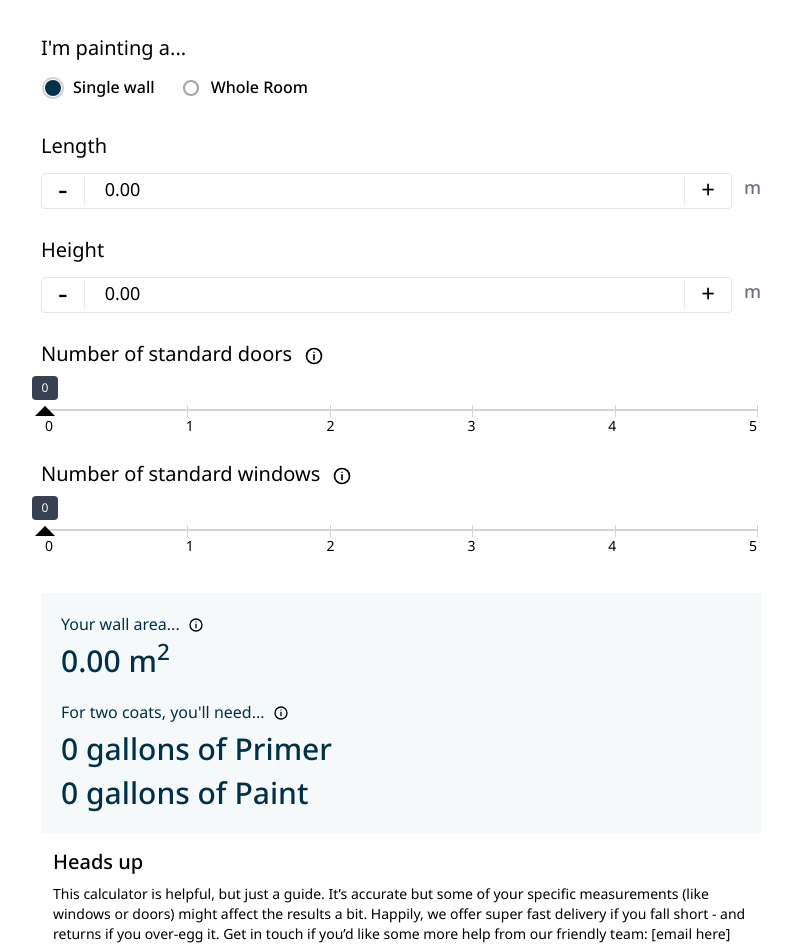
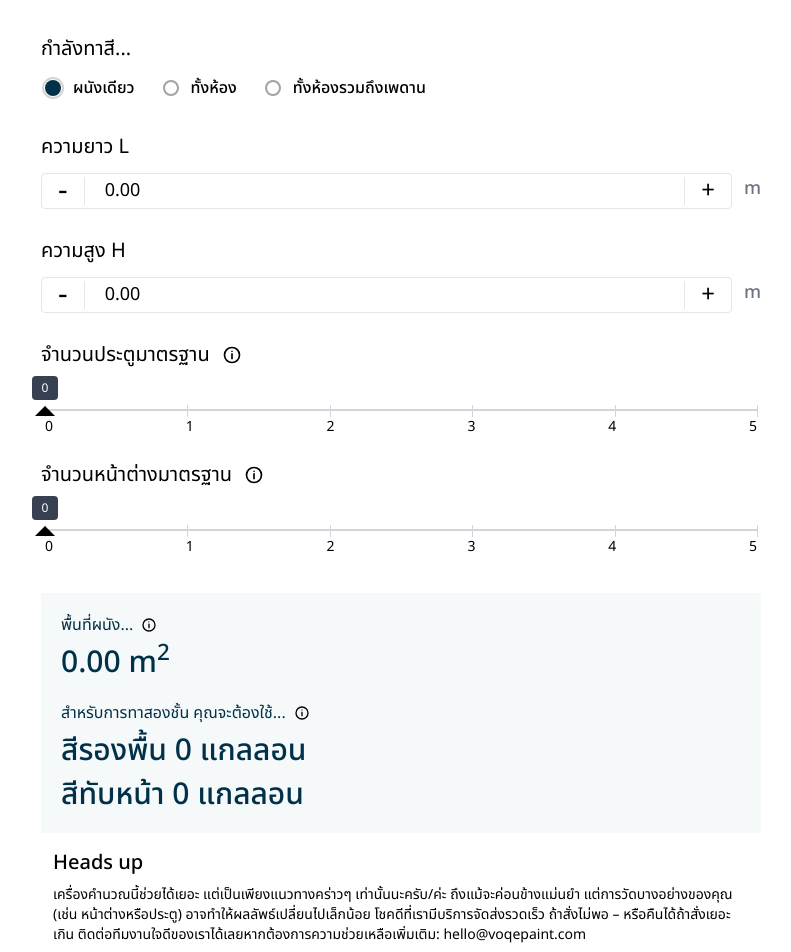
Before and after one commit to AungKyawPhyo1142/paint-calculator, a React (Vite) app: page / in a window 1280 px wide. Shown: the part 120-1072 px from the top of the page, without its empty margins (239-1030 px from the left). Built offline with nearby package versions, Linux system fonts and the light colour scheme.

Commit message:
feat: add logic for ceiling.Paint

```diff
--- a/src/App.tsx
+++ b/src/App.tsx
@@ -14,6 +14,7 @@ function App() {
   const [area, setArea] = useState<string>("0.00");
   const [amountOfPrimer, setAmountOfPrimer] = useState<number>(0);
   const [amountOfPaint, setAmountOfPaint] = useState<number>(0);
+  const [amountOfCeilingPaint, setAmountOfCeilingPaint] = useState<number>(0);
 
   const handleRoomTypeChange = (e: React.ChangeEvent<HTMLInputElement>) => {
     setRoomType(e.target.value);
@@ -31,7 +32,7 @@ function App() {
   const AREA_ONE_GALLON_OF_PRIMER_CAN_COVER = 40; // m^2
   const NUMBER_OF_TIMES_FOR_PAINT = 2;
   const AREA_ONE_GALLON_OF_PAINT_CAN_COVER = 40; // m^2
-  const BUFFER = 0.15; //15% buffer
+  const BUFFER = 1.15; //15% buffer
 
   // calculate total area for whole room
   useEffect(() => {
@@ -47,7 +48,7 @@ function App() {
         DOORS_AREA * doors[0] -
         WINDOWS_AREA * windows[0]
       ).toFixed(2);
-    } else {
+    } else if (roomType === "singleWall") {
       // single wall
       Rarea = (parseFloat(length) * parseFloat(height)).toFixed(2);
 
@@ -56,6 +57,9 @@ function App() {
         DOORS_AREA * doors[0] -
         WINDOWS_AREA * windows[0]
       ).toFixed(2);
+    } else {
+      // whole room with ceiling
+      Rarea = (parseFloat(width) * parseFloat(length)).toFixed(2);
     }
 
     // primer
@@ -63,19 +67,25 @@ function App() {
       (parseFloat(Rarea) / AREA_ONE_GALLON_OF_PRIMER_CAN_COVER) *
       NUMBER_OF_TIMES_FOR_PRIMER
     ).toFixed(2);
-    primerAmt = Math.ceil(parseFloat(primerAmt) * (1 + BUFFER)).toFixed(2);
+    primerAmt = Math.ceil(parseFloat(primerAmt) * BUFFER).toFixed(2);
 
     // paint
     let paintAmt = (
       (parseFloat(Rarea) / AREA_ONE_GALLON_OF_PAINT_CAN_COVER) *
       NUMBER_OF_TIMES_FOR_PAINT
     ).toFixed(2);
+    paintAmt = Math.ceil(parseFloat(paintAmt) * BUFFER).toFixed(2);
 
-    paintAmt = Math.ceil(parseFloat(paintAmt) * (1 + BUFFER)).toFixed(2);
+    // ceiling paint
+    const ceilingPaint = (
+      (parseFloat(Rarea) * NUMBER_OF_TIMES_FOR_PAINT * BUFFER) /
+      AREA_ONE_GALLON_OF_PAINT_CAN_COVER
+    ).toFixed(2);
 
     setArea(Rarea);
     setAmountOfPrimer(Math.ceil(parseFloat(primerAmt)));
     setAmountOfPaint(Math.ceil(parseFloat(paintAmt)));
+    setAmountOfCeilingPaint(Math.ceil(parseFloat(ceilingPaint)));
   }, [
     length,
     height,
@@ -93,16 +103,16 @@ function App() {
       <div className=" min-h-screen w-full flex flex-col items-center justify-center font-noto-thai px-60 py-10">
         <div className=" px-10  w-full">
           <h1 className="text-[#013149] text-[55px] text-center athiti-regular">
-            How much paint do I need?
+            ต้องใช้สีเท่าไหร่ดี?
           </h1>
           <div className="mt-8">
-            <h3 className="text-xl text-[#000]">I'm painting a...</h3>
+            <h3 className="text-xl text-[#000]">กำลังทาสี...</h3>
             <div className="mt-3 flex gap-x-6 items-center">
               <div className="flex items-center gap-x-2">
                 <RadioBox
                   name="roomType"
                   id="singleWall"
-                  label="Single wall"
+                  label="ผนังเดียว"
                   checked={roomType === "singleWall"}
                   onChange={handleRoomTypeChange}
                   value="singleWall"
@@ -112,10 +122,20 @@ function App() {
                 <RadioBox
                   name="roomType"
                   id="wholeRoom"
-                  label="Whole Room"
+                  label="ทั้งห้อง"
                   checked={roomType === "wholeRoom"}
                   onChange={handleRoomTypeChange}
                   value="wholeRoom"
+                />
+              </div>
+              <div className="flex items-center gap-x-2">
+                <RadioBox
+                  name="roomType"
+                  id="wholeRoomWithCel"
+                  label="ทั้งห้องรวมถึงเพดาน"
+                  checked={roomType === "wholeRoomWithCel"}
+                  onChange={handleRoomTypeChange}
+                  value="wholeRoomWithCel"
                 />
               </div>
             </div>
@@ -133,28 +153,13 @@ function App() {
                 windows={windows}
                 setWindows={setWindows}
               />
-              {/* {roomType === "singleWall" ? (
-                <SingleWall
-                  selectedType={roomType}
-                  length={length}
-                  setLength={setLength}
-                  height={height}
-                  setHeight={setHeight}
-                  doors={doors}
-                  setDoors={setDoors}
-                  windows={windows}
-                  setWindows={setWindows}
-                />
-              ) : (
-                <WholeRoom />
-              )} */}
             </div>
             <div className="mt-10 bg-[#f5f9fa] text-[#013149] w-full min-h-[200px] flex flex-col justify-between gap-y-5 p-5">
               <div className="flex flex-col gap-y-2">
                 <div className="flex gap-x-2 items-center">
-                  <span className="text-base">Your wall area...</span>
+                  <span className="text-base">พื้นที่ผนัง...</span>
                   <a className="walls-tooltip">
-                    <InfoIcon className="w-4 h-4 mt-[1px]" />
+                    <InfoIcon className="w-4 h-4 " />
                   </a>
                   <Tooltip anchorSelect=".walls-tooltip" place="right">
                     <p>
@@ -170,32 +175,39 @@ function App() {
               <div className="flex flex-col gap-y-2">
                 <div className="flex gap-x-2 items-center">
                   <span className="text-base">
-                    For two coats, you'll need...
+                    สำหรับการทาสองชั้น คุณจะต้องใช้...
                   </span>
                   <a className="paint-tooltip">
-                    <InfoIcon className="w-4 h-4 mt-[1px]" />
+                    <InfoIcon className="w-4 h-4 " />
                   </a>
                   <Tooltip anchorSelect=".paint-tooltip" place="right">
                     <p>Enough for two coats, with +10% allowance included</p>
                   </Tooltip>
                 </div>
                 <h1 className="text-3xl font-[500]">
-                  {amountOfPrimer} gallons of Primer
+                  สีรองพื้น {amountOfPrimer} แกลลอน
                 </h1>
                 <h1 className="text-3xl font-[500]">
-                  {amountOfPaint} gallons of Paint
+                  สีทับหน้า {amountOfPaint} แกลลอน
                 </h1>
+                {roomType === "wholeRoomWithCel" && (
+                  <h1 className="text-3xl font-[500]">
+                    สีทาเพดาน {amountOfCeilingPaint} แกลลอน
+                  </h1>
+                )}
               </div>
             </div>
             <div className="mt-4 px-3">
               <h1 className="text-xl font-[500]">Heads up</h1>
               <p className="mt-2 text-sm">
-                This calculator is helpful, but just a guide. It’s accurate but
-                some of your specific measurements (like windows or doors) might
-                affect the results a bit. Happily, we offer super fast delivery
-                if you fall short - and returns if you over-egg it. Get in touch
-                if you’d like some more help from our friendly team: [email
-                here]
+                เครื่องคำนวณนี้ช่วยได้เยอะ แต่เป็นเพียงแนวทางคร่าวๆ
+                เท่านั้นนะครับ/ค่ะ ถึงแม้จะค่อนข้างแม่นยำ
+                แต่การวัดบางอย่างของคุณ (เช่น หน้าต่างหรือประตู)
+                อาจทำให้ผลลัพธ์เปลี่ยนไปเล็กน้อย
+                โชคดีที่เรามีบริการจัดส่งรวดเร็ว ถ้าสั่งไม่พอ –
+                หรือคืนได้ถ้าสั่งเยอะเกิน
+                ติดต่อทีมงานใจดีของเราได้เลยหากต้องการความช่วยเหลือเพิ่มเติม:
+                hello@voqepaint.com
               </p>
             </div>
           </div>
--- a/src/pages/RenderCalculator.tsx
+++ b/src/pages/RenderCalculator.tsx
@@ -34,55 +34,58 @@ const RenderCalculator: React.FC<Props> = ({
     <div className=" mt-8">
       <div className="flex flex-col gap-y-7">
         <div className="flex flex-col gap-y-3">
-          <h1 className="text-xl">Length</h1>
+          <h1 className="text-xl">ความยาว L</h1>
           <div className="flex gap-x-3 w-full">
             <NumericInput value={length} setValue={setLength} />
             <span className="text-gray-500 mt-0.5 text-lg font-[500]">m</span>
           </div>
         </div>
+        {selectedType !== "wholeRoomWithCel" && (
           <div className="flex flex-col gap-y-3">
-          <h1 className="text-xl">Height</h1>
+            <h1 className="text-xl">ความสูง H</h1>
             <div className="flex gap-x-3 w-full">
               <NumericInput value={height} setValue={setHeight} />
               <span className="text-gray-500 mt-0.5 text-lg font-[500]">m</span>
             </div>
           </div>
-        {selectedType === "wholeRoom" && (
+        )}
+        {(selectedType === "wholeRoom" || selectedType==='wholeRoomWithCel') && (
           <div className="flex flex-col gap-y-3">
-            <h1 className="text-xl">Width</h1>
+            <h1 className="text-xl">ความกว้าง W</h1>
             <div className="flex gap-x-3 w-full">
               <NumericInput value={width} setValue={setWidth} />
               <span className="text-gray-500 mt-0.5 text-lg font-[500]">m</span>
             </div>
           </div>
         )}
+        {selectedType !== "wholeRoomWithCel" && (
+          <>
             <div className="flex flex-col gap-y-10">
               <div className="flex gap-x-3 items-center">
-            <h3 className="text-xl ">Number of standard doors</h3>
+                <h3 className="text-xl ">จำนวนประตูมาตรฐาน</h3>
                 <a className="doors-tooltip">
-              <InfoIcon className="w-5 h-5 mt-[3px]" />
+                  <InfoIcon className="w-5 h-5" />
                 </a>
               </div>
               <Tooltip anchorSelect=".doors-tooltip" place="right">
-            <p>Include more doors if you've got double doors or open arches</p>
+                <p>ประตูมาตรฐานมีขนาดประมาณ 1.6 ตารางเมตร</p>
               </Tooltip>
               <RangeSlider values={doors} setValues={setDoors} />
             </div>
             <div className="flex flex-col gap-y-10">
               <div className="flex gap-x-3 items-center">
-            <h3 className="text-xl ">Number of standard windows</h3>
+                <h3 className="text-xl ">จำนวนหน้าต่างมาตรฐาน</h3>
                 <a className="windows-tooltip">
-              <InfoIcon className="w-5 h-5 mt-[3px]" />
+                  <InfoIcon className="w-5 h-5" />
                 </a>
               </div>
               <Tooltip anchorSelect=".windows-tooltip" place="right">
-            <p>
-              Include more windows if you've got bay windows or large patio
-              doors
-            </p>
+                <p>หน้าต่างมาตรฐานมีขนาดประมาณ 0.6 ตารางเมตร</p>
               </Tooltip>
               <RangeSlider values={windows} setValues={setWindows} />
             </div>
+          </>
+        )}
       </div>
     </div>
   );
```
Also changed, not shown: 1 other file (tests, documents, lock files or other folders). Lines whose indentation alone changed are shown as unchanged.
